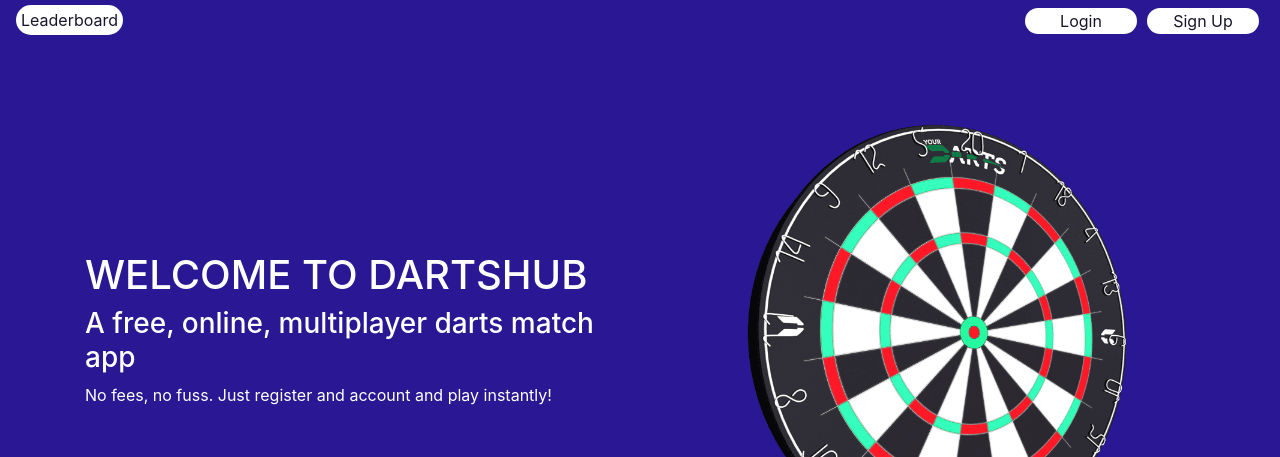
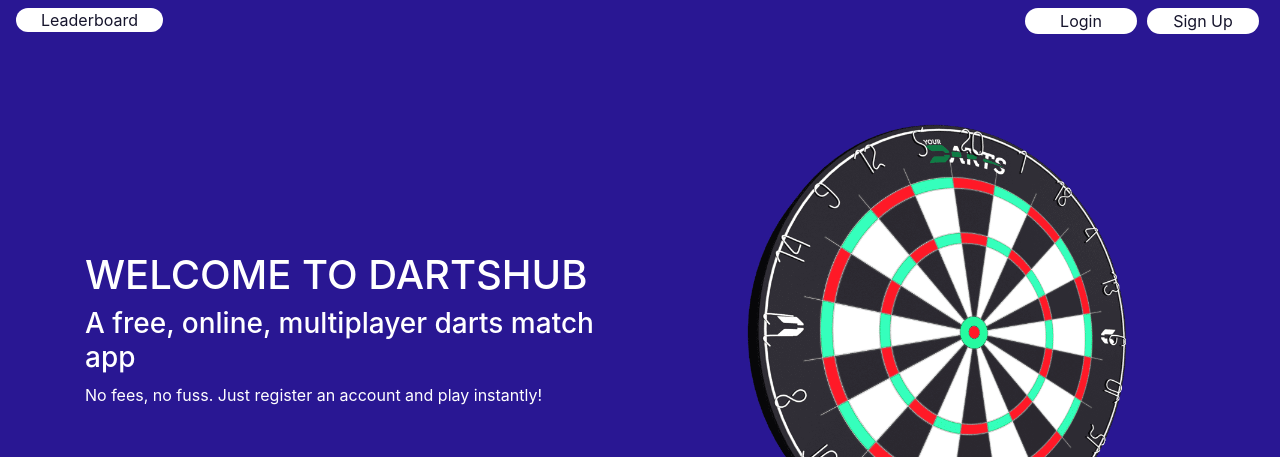
Before and after one commit to HeyAero/dartshub, a React app in the folder client/: page / in a window 1280 px wide. Shown: the top 457 px of the page. Built offline with nearby package versions, Linux system fonts and the light colour scheme.

Commit message:
fix spelling mistake in greeting and fix issues with padding in home nav

```diff
--- a/client/src/components/Greeting/index.js
+++ b/client/src/components/Greeting/index.js
@@ -10,7 +10,7 @@ const Greeting = () => {
                     <div className="col align-self-center">
                         <h1>WELCOME TO DARTSHUB</h1>
                         <h3>A free, online, multiplayer darts match app</h3>
-                        <p>No fees, no fuss. Just register and account and play instantly!</p>
+                        <p>No fees, no fuss. Just register an account and play instantly!</p>
                     </div>
                     <div className="col d-none d-sm-block">
                         <img className="greeting-board" src={board} alt="a virtual dart board"></img>
--- a/client/src/components/Navbar/_Navbar.scss
+++ b/client/src/components/Navbar/_Navbar.scss
@@ -47,13 +47,14 @@
     background-color: $dartshub-white;
     width: 7rem;
     border-radius: 25px;
-    padding: 5px;
+    padding: 2px 25px;
     color: $dartshub-text-color;
 }
 
 .homenav-link:hover {
     text-decoration: none;
     color: $dartshub-text-color;
+    background-color: $dartshub-grey;
 }
 
 .close-button {
```
